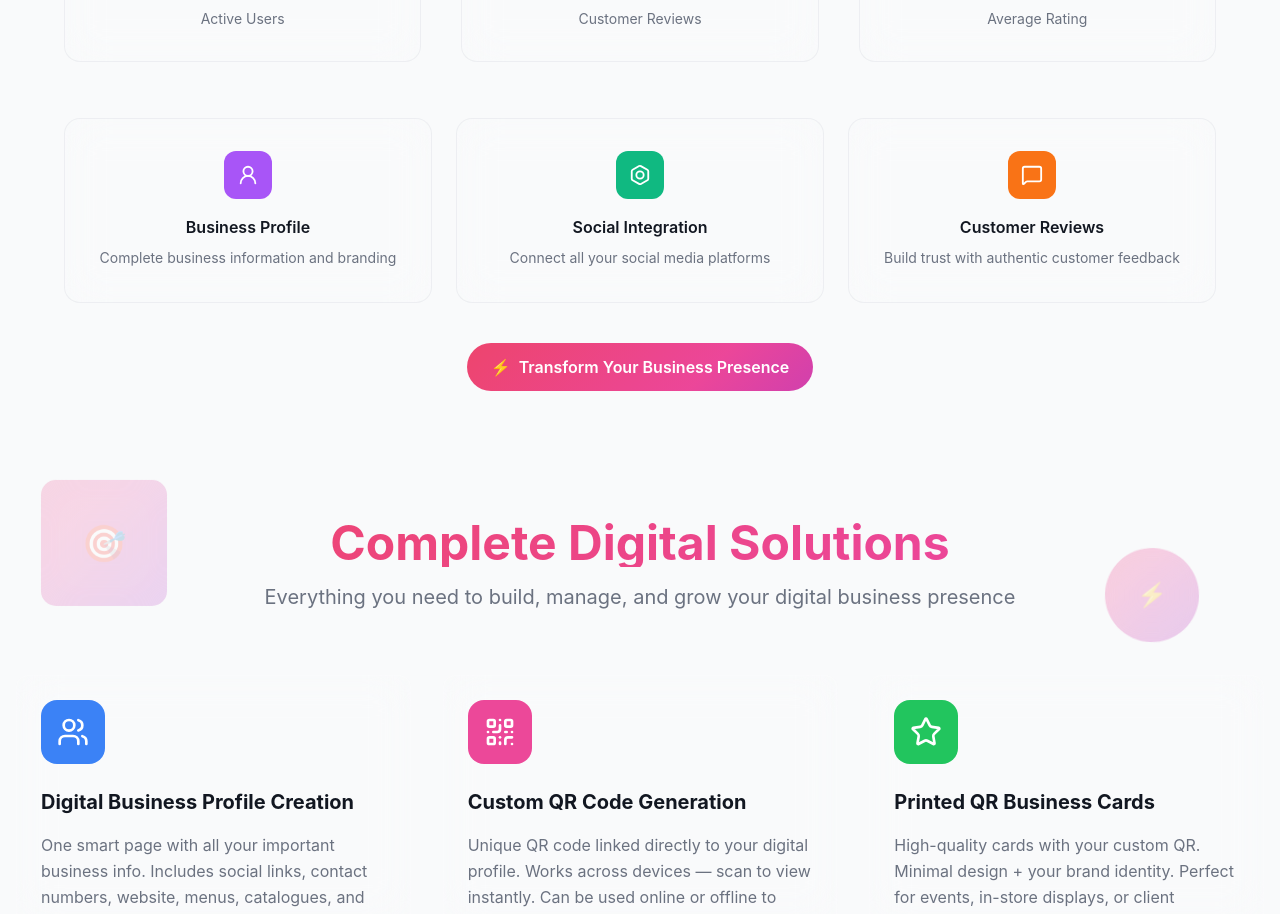
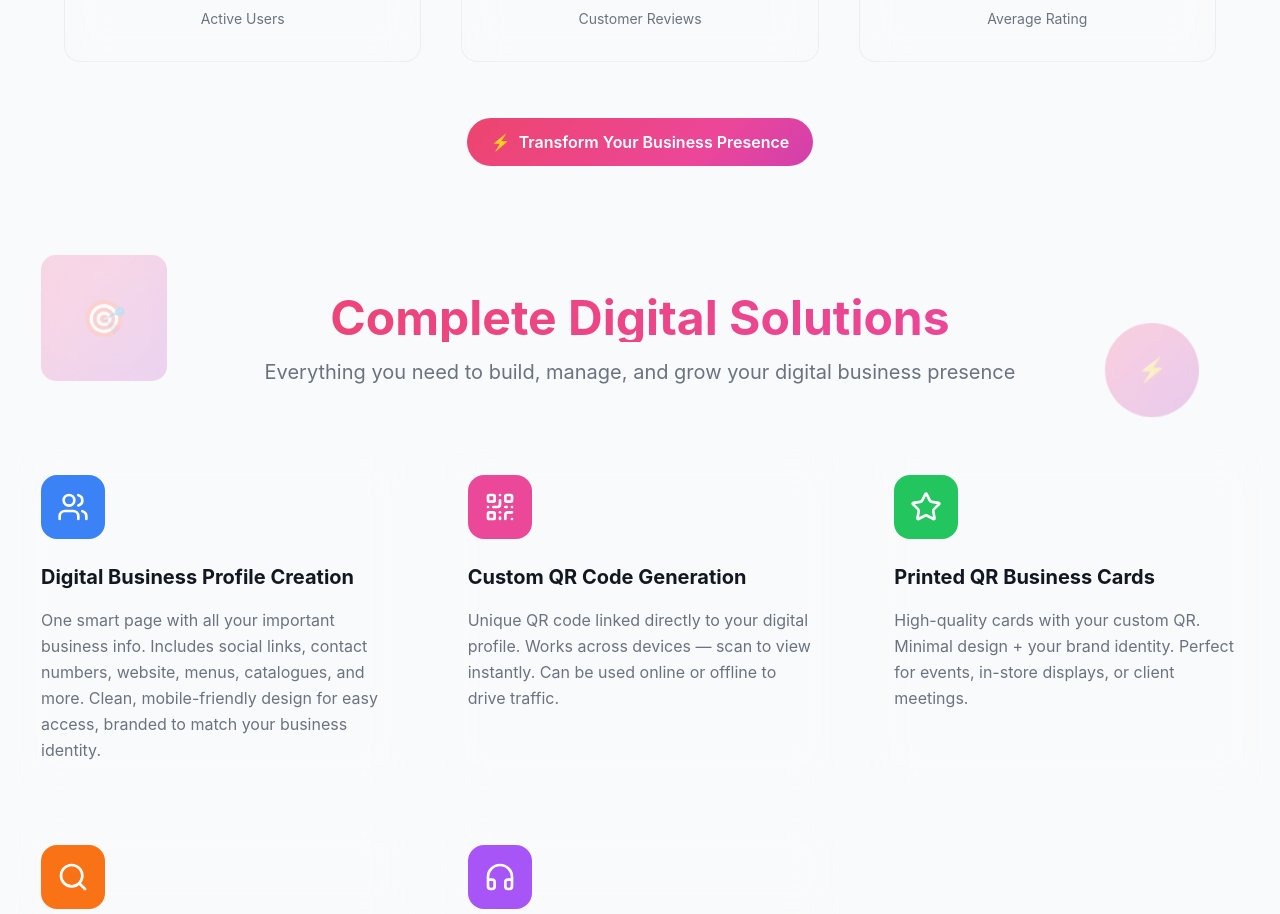
Before and after one commit to myselfpoulomi/Viioom, a React (Vite) app in the folder client/: page / in a window 1280 px wide. Shown: the part 936-1850 px from the top of the page. Built offline with nearby package versions, Linux system fonts and the light colour scheme.

Commit message:
Refactor StatsAndFeaturesSection component by removing the FeatureCard implementation to streamline the layout and focus on key statistics.

```diff
--- a/client/src/components/StatsAndFeaturesSection.jsx
+++ b/client/src/components/StatsAndFeaturesSection.jsx
@@ -1,5 +1,5 @@
 import React from 'react';
-import { Users, Star, Award, User2, Bolt, MessageSquare } from 'lucide-react';
+import { Users, Star, Award } from 'lucide-react';
 
 const Stat = ({ icon: Icon, value, label, bg }) => (
   <div className="card-3d glassmorphism rounded-2xl p-8 text-center border border-border/60 group cursor-pointer scroll-reveal transition-transform duration-300 hover:-translate-y-2 hover:shadow-xl">
@@ -8,16 +8,6 @@ const Stat = ({ icon: Icon, value, label, bg }) => (
     </div>
     <div className="text-4xl font-bold text-foreground mb-2">{value}</div>
     <div className="text-muted-foreground text-sm">{label}</div>
-  </div>
-);
-
-const FeatureCard = ({ icon: Icon, title, description, bg }) => (
-  <div className="card-3d glassmorphism rounded-2xl p-8 text-center border border-border/60 group cursor-pointer scroll-reveal transition-transform duration-300 hover:-translate-y-2 hover:shadow-xl">
-    <div className={`w-12 h-12 rounded-xl flex items-center justify-center mx-auto mb-4 transition-transform duration-300 group-hover:rotate-6 group-hover:scale-110 ${bg}`}>
-      <Icon className="text-white" size={22} />
-    </div>
-    <h4 className="text-foreground font-semibold mb-2">{title}</h4>
-    <p className="text-muted-foreground text-sm leading-relaxed">{description}</p>
   </div>
 );
 
@@ -32,27 +22,6 @@ const StatsAndFeaturesSection = () => {
           <Stat icon={Award} value={"4.7/5"} label="Average Rating" bg="bg-purple-500" />
         </div>
 
-        {/* Features */}
-        <div className="grid grid-cols-1 md:grid-cols-3 gap-6 mb-10">
-          <FeatureCard
-            icon={User2}
-            title="Business Profile"
-            description="Complete business information and branding"
-            bg="bg-purple-500"
-          />
-          <FeatureCard
-            icon={Bolt}
-            title="Social Integration"
-            description="Connect all your social media platforms"
-            bg="bg-emerald-500"
-          />
-          <FeatureCard
-            icon={MessageSquare}
-            title="Customer Reviews"
-            description="Build trust with authentic customer feedback"
-            bg="bg-orange-500"
-          />
-        </div>
 
         <div className="text-center">
           <a href="/create-profile" className="inline-flex items-center gap-2 magnetic-btn animated-gradient text-primary-foreground px-6 py-3 rounded-full font-semibold">
```
